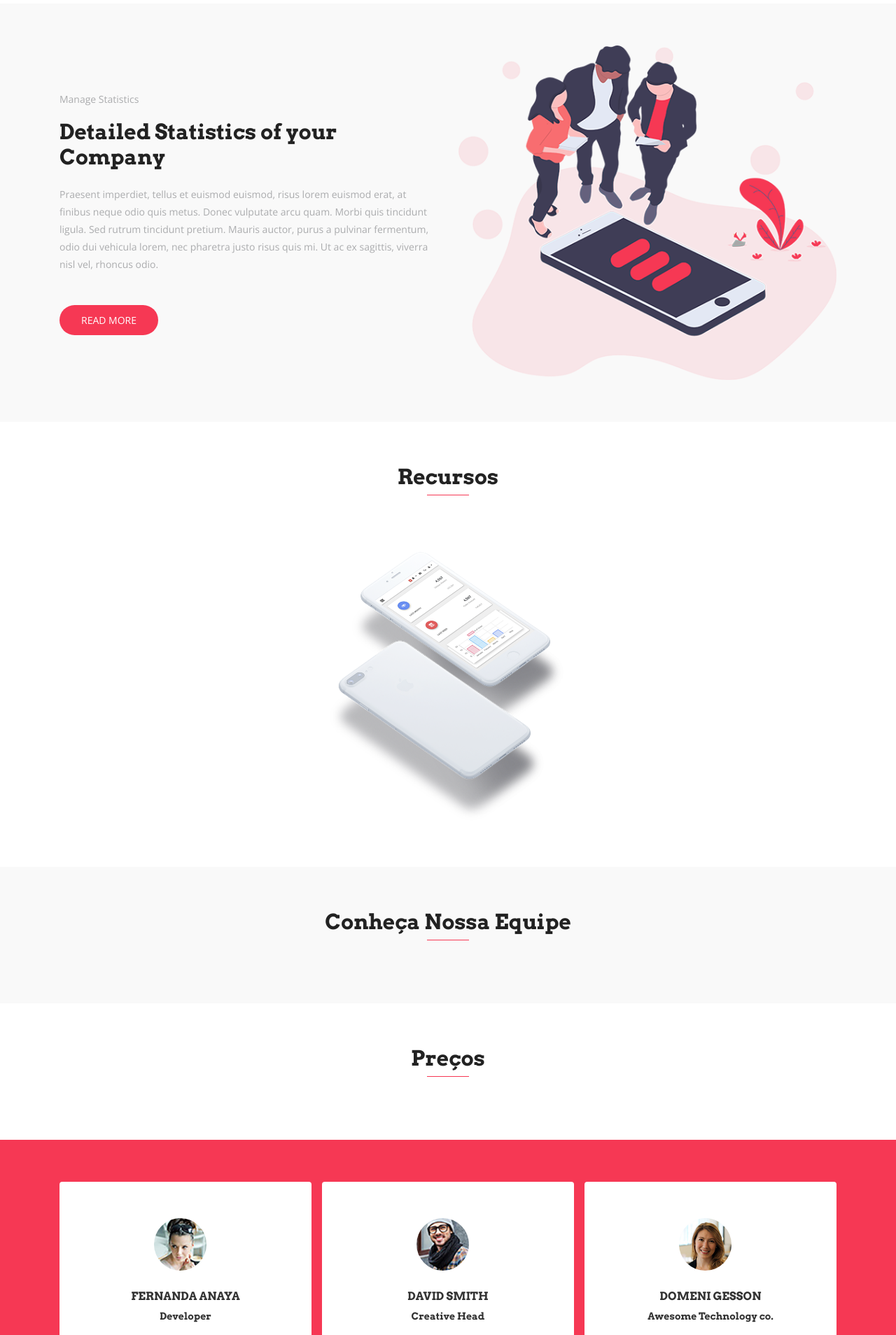
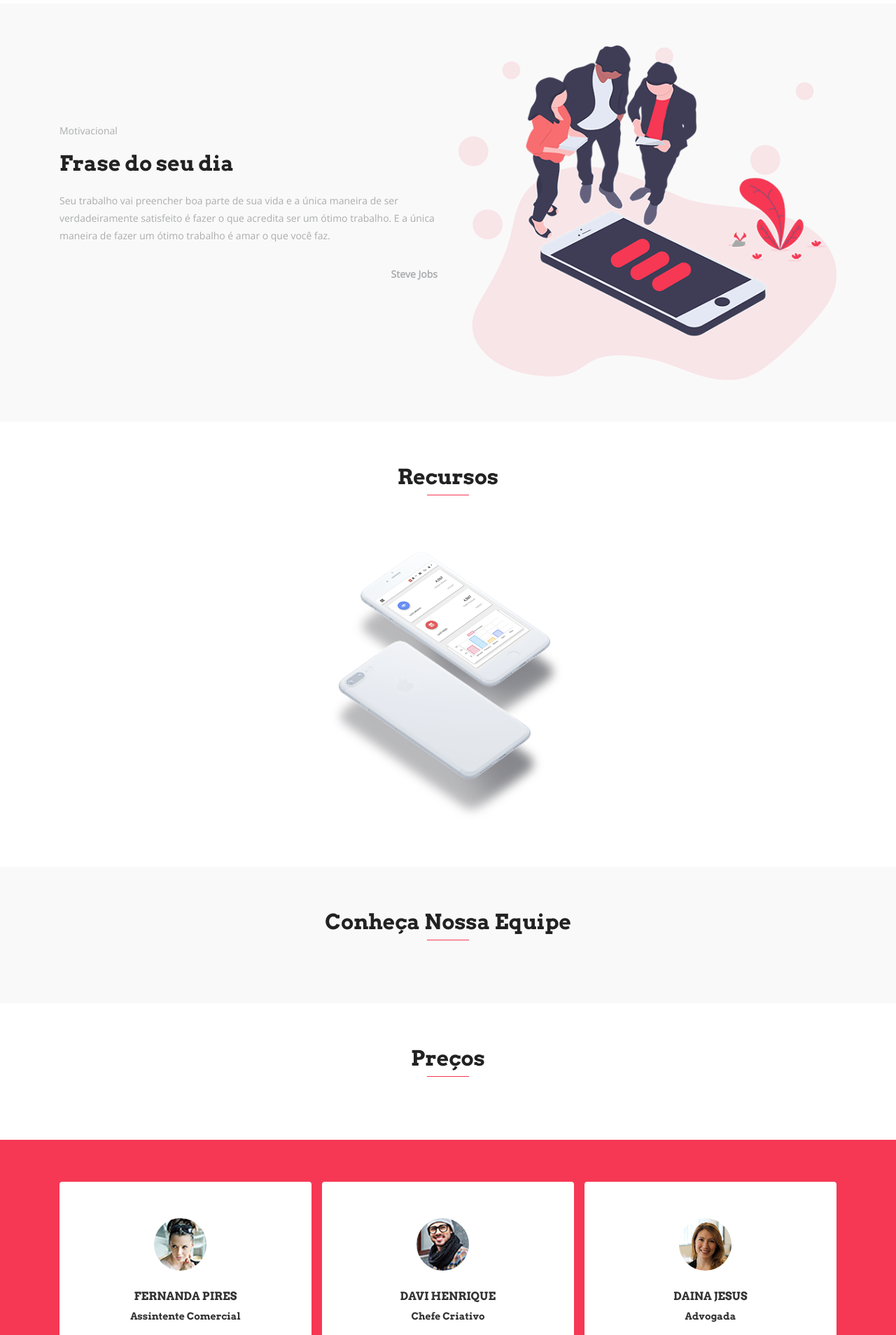
Before and after one commit to romuloptmota/Site-Fusion, a Django app: template template/index.html in a window 1280 px wide. Shown: the part 840-2748 px from the top of the page at 70% size. Run offline with Django 4.2, Linux system fonts and the light colour scheme; the template is opened without the code that fills it, so the values that code supplies are empty; parts of the project's set-up code (start-up, migrations or seed data) failed here and were passed over; some libraries are stand-ins or nearby versions; some web fonts are replaced.

Commit message:
atualização templates cliente e sobre

```diff
--- a/core/templates/clientes.html
+++ b/core/templates/clientes.html
@@ -11,11 +11,11 @@
                     <img src="{% static 'img/testimonial/img1.jpg' %}" alt="">
                   </div>
                   <div class="info">
-                    <h2><a href="#">David Smith</a></h2>
-                    <h3><a href="#">Creative Head</a></h3>
+                    <h2><a href="#">Davi Henrique</a></h2>
+                    <h3><a href="#">Chefe Criativo</a></h3>
                   </div>
                   <div class="content">
-                    <p class="description">Praesent cursus nulla non arcu tempor, ut egestas elit tempus. In ac ex fermentum, gravida felis nec, tincidunt ligula.</p>
+                    <p class="description"></p>
                     <div class="star-icon mt-3">
                       <span><i class="lni-star-filled"></i></span>
                       <span><i class="lni-star-filled"></i></span>
@@ -32,11 +32,11 @@
                     <img src="{% static 'img/testimonial/img2.jpg' %}" alt="">
                   </div>
                   <div class="info">
-                    <h2><a href="#">Domeni GEsson</a></h2>
-                    <h3><a href="#">Awesome Technology co.</a></h3>
+                    <h2><a href="#">Daina Jesus</a></h2>
+                    <h3><a href="#">Advogada</a></h3>
                   </div>
                   <div class="content">
-                    <p class="description">Praesent cursus nulla non arcu tempor, ut egestas elit tempus. In ac ex fermentum, gravida felis nec, tincidunt ligula.</p>
+                    <p class="description"></p>
                     <div class="star-icon mt-3">
                       <span><i class="lni-star-filled"></i></span>
                       <span><i class="lni-star-filled"></i></span>
@@ -53,11 +53,11 @@
                     <img src="{% static 'img/testimonial/img3.jpg' %}" alt="">
                   </div>
                   <div class="info">
-                    <h2><a href="#">Dommini Albert</a></h2>
-                    <h3><a href="#">Nesnal Design co.</a></h3>
+                    <h2><a href="#">Douglas Passos</a></h2>
+                    <h3><a href="#">Administrador</a></h3>
                   </div>
                   <div class="content">
-                    <p class="description">Praesent cursus nulla non arcu tempor, ut egestas elit tempus. In ac ex fermentum, gravida felis nec, tincidunt ligula.</p>
+                    <p class="description"></p>
                     <div class="star-icon mt-3">
                       <span><i class="lni-star-filled"></i></span>
                       <span><i class="lni-star-filled"></i></span>
@@ -74,11 +74,11 @@
                     <img src="{% static 'img/testimonial/img4.jpg' %}" alt="">
                   </div>
                   <div class="info">
-                    <h2><a href="#">Fernanda Anaya</a></h2>
-                    <h3><a href="#">Developer</a></h3>
+                    <h2><a href="#">Fernanda Pires</a></h2>
+                    <h3><a href="#">Assintente Comercial</a></h3>
                   </div>
                   <div class="content">
-                    <p class="description">Praesent cursus nulla non arcu tempor, ut egestas elit tempus. In ac ex fermentum, gravida felis nec, tincidunt ligula.</p>
+                    <p class="description"></p>
                     <div class="star-icon mt-3">
                       <span><i class="lni-star-filled"></i></span>
                       <span><i class="lni-star-filled"></i></span>
--- a/core/templates/sobre.html
+++ b/core/templates/sobre.html
@@ -7,14 +7,16 @@
             <div class="about-wrapper wow fadeInLeft" data-wow-delay="0.3s">
               <div>
                 <div class="site-heading">
-                  <p class="mb-3">Manage Statistics</p>
-                  <h2 class="section-title">Detailed Statistics of your Company</h2>
+                  <p class="mb-3">Motivacional</p>
+                  <h2 class="section-title">Frase do seu dia</h2>
                 </div>
                 <div class="content">
                   <p>
-                    Praesent imperdiet, tellus et euismod euismod, risus lorem euismod erat, at finibus neque odio quis metus. Donec vulputate arcu quam. Morbi quis tincidunt ligula. Sed rutrum tincidunt pretium. Mauris auctor, purus a pulvinar fermentum, odio dui vehicula lorem, nec pharetra justo risus quis mi. Ut ac ex sagittis, viverra nisl vel, rhoncus odio.
+                    Seu trabalho vai preencher boa parte de sua vida e a única maneira de ser verdadeiramente
+                    satisfeito é fazer o que acredita ser um ótimo trabalho. E a única maneira de fazer um
+                    ótimo trabalho é amar o que você faz.
+                  <p class="text-right"><strong>Steve Jobs</strong></p>
                   </p>
-                  <a href="#" class="btn btn-common mt-3">Read More</a>
                 </div>
               </div>
             </div>
```
Also changed, not shown: 1 other file.
